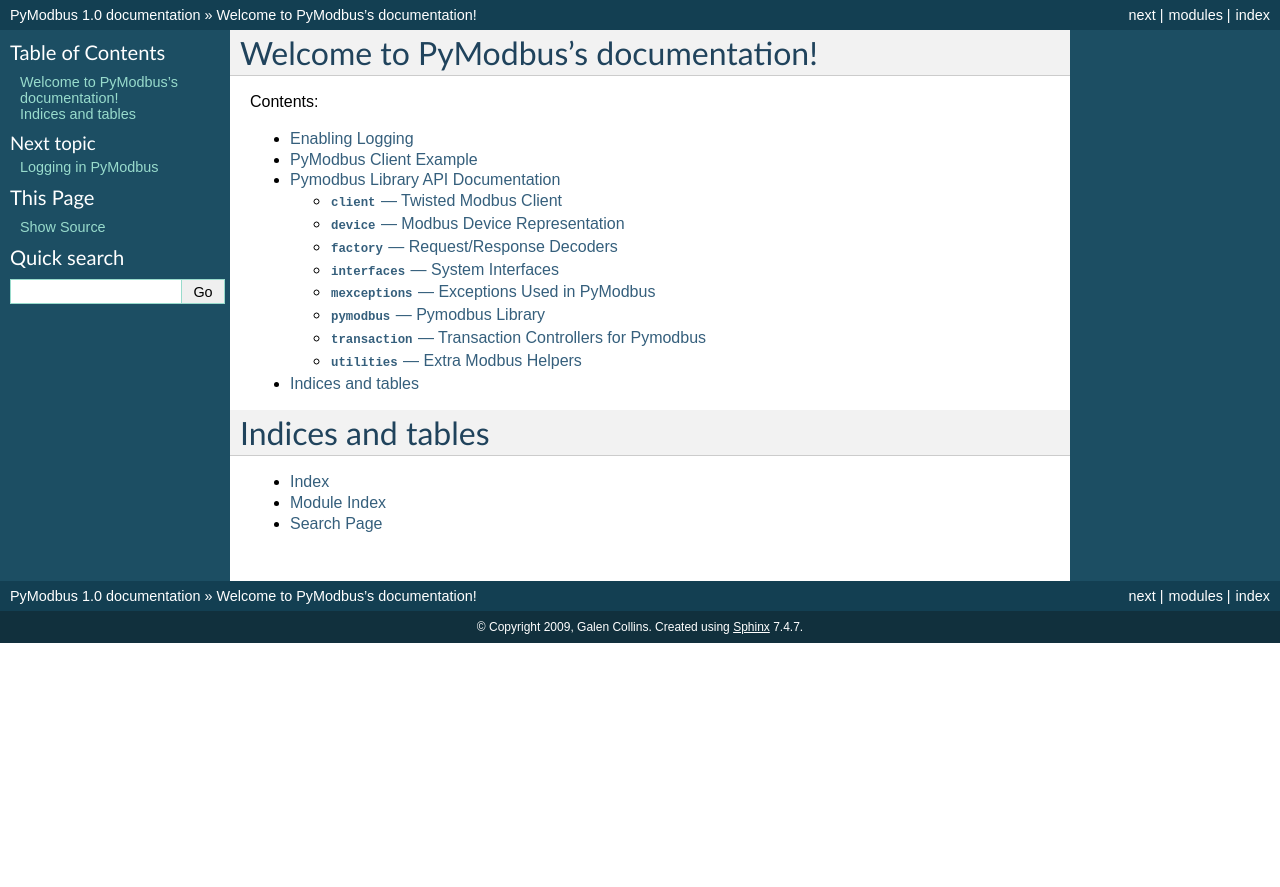
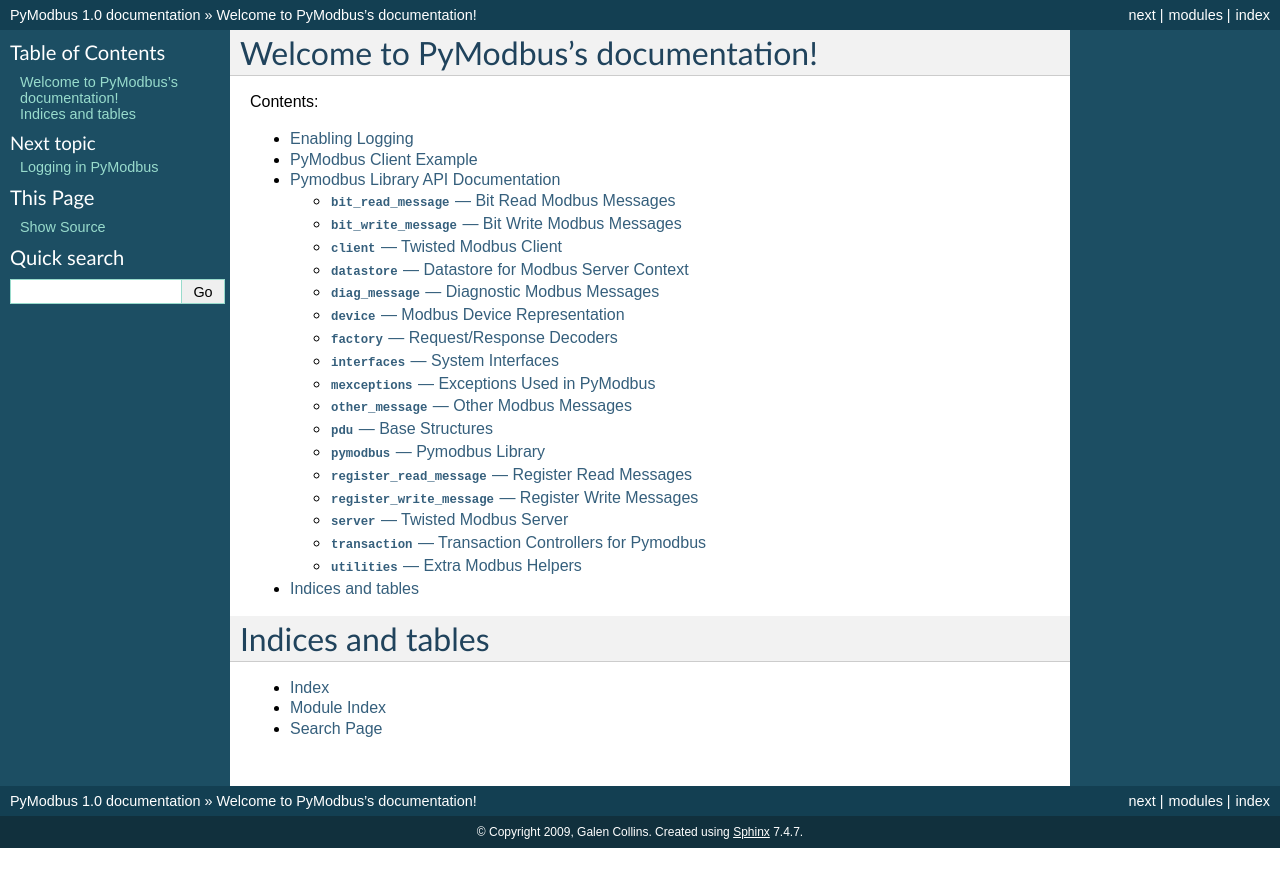
Before and after one commit to pymodbus-dev/pymodbus, a Sphinx documentation site: the page built from doc/sphinx/index.rst, in a window 1280 px wide. Shown: the top 887 px of the page. Built offline with Sphinx 7.4.7, drawn with Linux system fonts in a browser that asks for light colours.

Commit message:
Initial sphinx documentation added

```diff
--- /dev/null
+++ b/doc/sphinx/library/bit-read-message.rst
@@ -0,0 +1,31 @@
+:mod:`bit_read_message` --- Bit Read Modbus Messages
+============================================================
+
+.. module:: bit_read_message
+   :synopsis: Bit Read Modbus Messages
+
+.. moduleauthor:: Galen Collins <bashwork@gmail.com>
+.. sectionauthor:: Galen Collins <bashwork@gmail.com>
+
+API Documentation
+-------------------
+
+.. automodule:: pymodbus.bit_read_message
+
+.. autoclass:: ReadBitsRequestBase
+   :members:
+
+.. autoclass:: ReadBitsResponseBase
+   :members:
+
+.. autoclass:: ReadCoilsRequest
+   :members:
+
+.. autoclass:: ReadCoilsResponse
+   :members:
+
+.. autoclass:: ReadDiscreteInputsRequest
+   :members:
+
+.. autoclass:: ReadDiscreteInputsResponse
+   :members:
--- /dev/null
+++ b/doc/sphinx/library/bit-write-message.rst
@@ -0,0 +1,25 @@
+:mod:`bit_write_message` --- Bit Write Modbus Messages
+============================================================
+
+.. module:: bit_write_message
+   :synopsis: Bit Write Modbus Messages
+
+.. moduleauthor:: Galen Collins <bashwork@gmail.com>
+.. sectionauthor:: Galen Collins <bashwork@gmail.com>
+
+API Documentation
+-------------------
+
+.. automodule:: pymodbus.bit_write_message
+
+.. autoclass:: WriteSingleCoilRequest
+   :members:
+
+.. autoclass:: WriteSingleCoilResponse
+   :members:
+
+.. autoclass:: WriteMultipleCoilsRequest
+   :members:
+
+.. autoclass:: WriteMultipleCoilsResponse
+   :members:
--- a/doc/sphinx/library/index.rst
+++ b/doc/sphinx/library/index.rst
@@ -7,12 +7,21 @@
 .. toctree::
    :maxdepth: 2
 
+   bit-read-message.rst
+   bit-write-message.rst
    client.rst
+   datastore.rst
+   diag-message.rst
    device.rst
    factory.rst
    interfaces.rst
    mexceptions.rst
+   other-message.rst
+   pdu.rst
    pymodbus.rst
+   register-read-message.rst
+   register-write-message.rst
+   server.rst
    transaction.rst
    utilities.rst
 
--- /dev/null
+++ b/doc/sphinx/library/register-read-message.rst
@@ -0,0 +1,37 @@
+:mod:`register_read_message` --- Register Read Messages
+============================================================
+
+.. module:: register_read_message
+   :synopsis: Register Read Messages
+
+.. moduleauthor:: Galen Collins <bashwork@gmail.com>
+.. sectionauthor:: Galen Collins <bashwork@gmail.com>
+
+API Documentation
+-------------------
+
+.. automodule:: pymodbus.register_read_message
+
+.. autoclass:: ReadRegistersRequestBase
+   :members:
+
+.. autoclass:: ReadRegistersResponseBase
+   :members:
+
+.. autoclass:: ReadHoldingRegistersRequest
+   :members:
+
+.. autoclass:: ReadHoldingRegistersResponse
+   :members:
+
+.. autoclass:: ReadInputRegistersRequest
+   :members:
+
+.. autoclass:: ReadInputRegistersResponse
+   :members:
+
+.. autoclass:: ReadWriteMultipleRegistersRequest
+   :members:
+
+.. autoclass:: ReadWriteMultipleRegistersResponse
+   :members:
--- /dev/null
+++ b/doc/sphinx/library/register-write-message.rst
@@ -0,0 +1,25 @@
+:mod:`register_write_message` --- Register Write Messages
+============================================================
+
+.. module:: register_write_message
+   :synopsis: Register Write Messages
+
+.. moduleauthor:: Galen Collins <bashwork@gmail.com>
+.. sectionauthor:: Galen Collins <bashwork@gmail.com>
+
+API Documentation
+-------------------
+
+.. automodule:: pymodbus.register_write_message
+
+.. autoclass:: WriteSingleRegisterRequest
+   :members:
+
+.. autoclass:: WriteSingleRegisterResponse
+   :members:
+
+.. autoclass:: WriteMultipleRegistersRequest
+   :members:
+
+.. autoclass:: WriteMultipleRegistersResponse
+   :members:
```
Also changed, not shown: doc/sphinx/library/datastore.rst (added, +25 -0 lines), doc/sphinx/library/diag-message.rst (added, +115 -0 lines), doc/sphinx/library/other-message.rst (added, +19 -0 lines), doc/sphinx/library/pdu.rst (added, +31 -0 lines), doc/sphinx/library/server.rst (added, +19 -0 lines), 1 other file.
